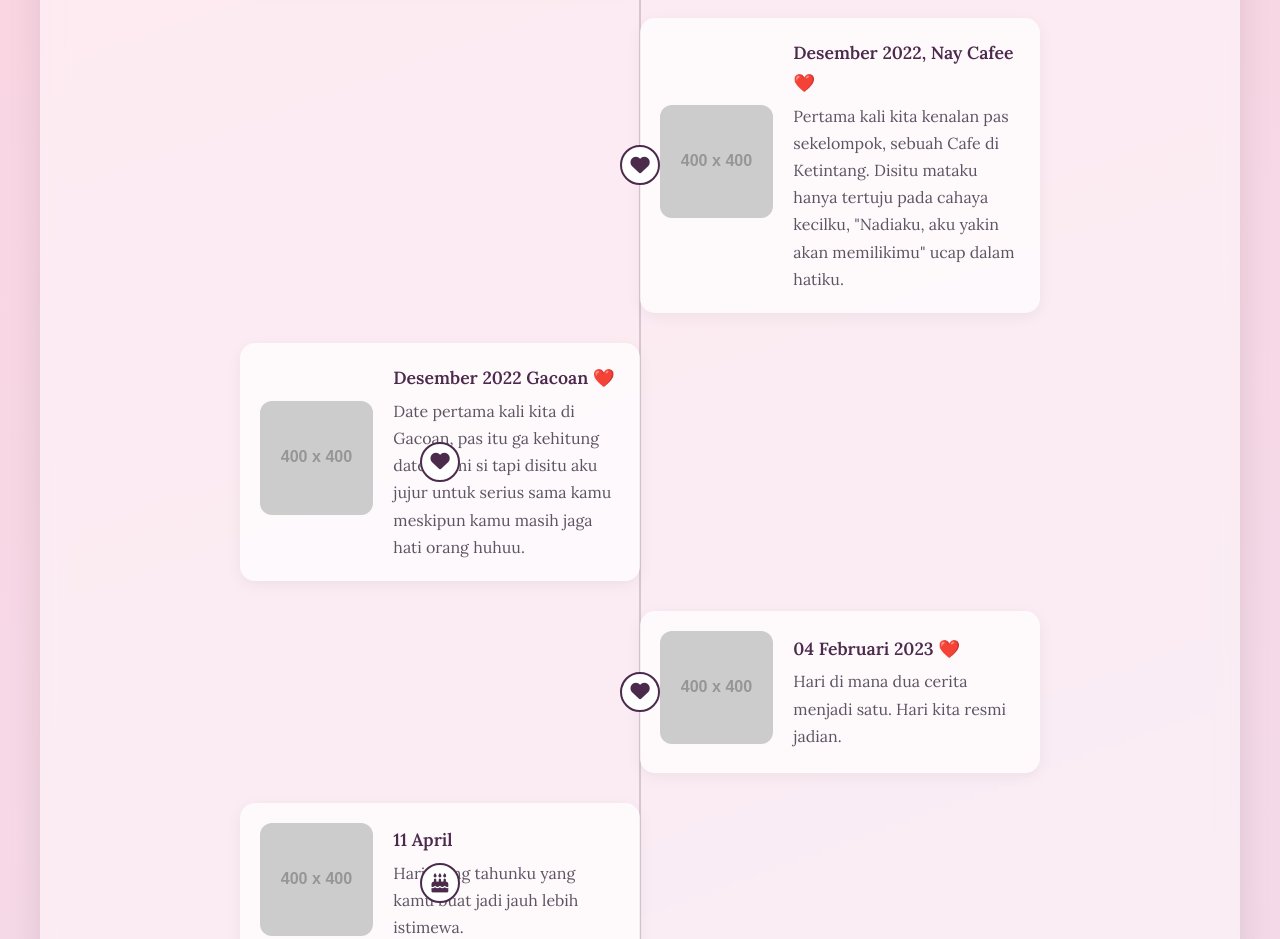
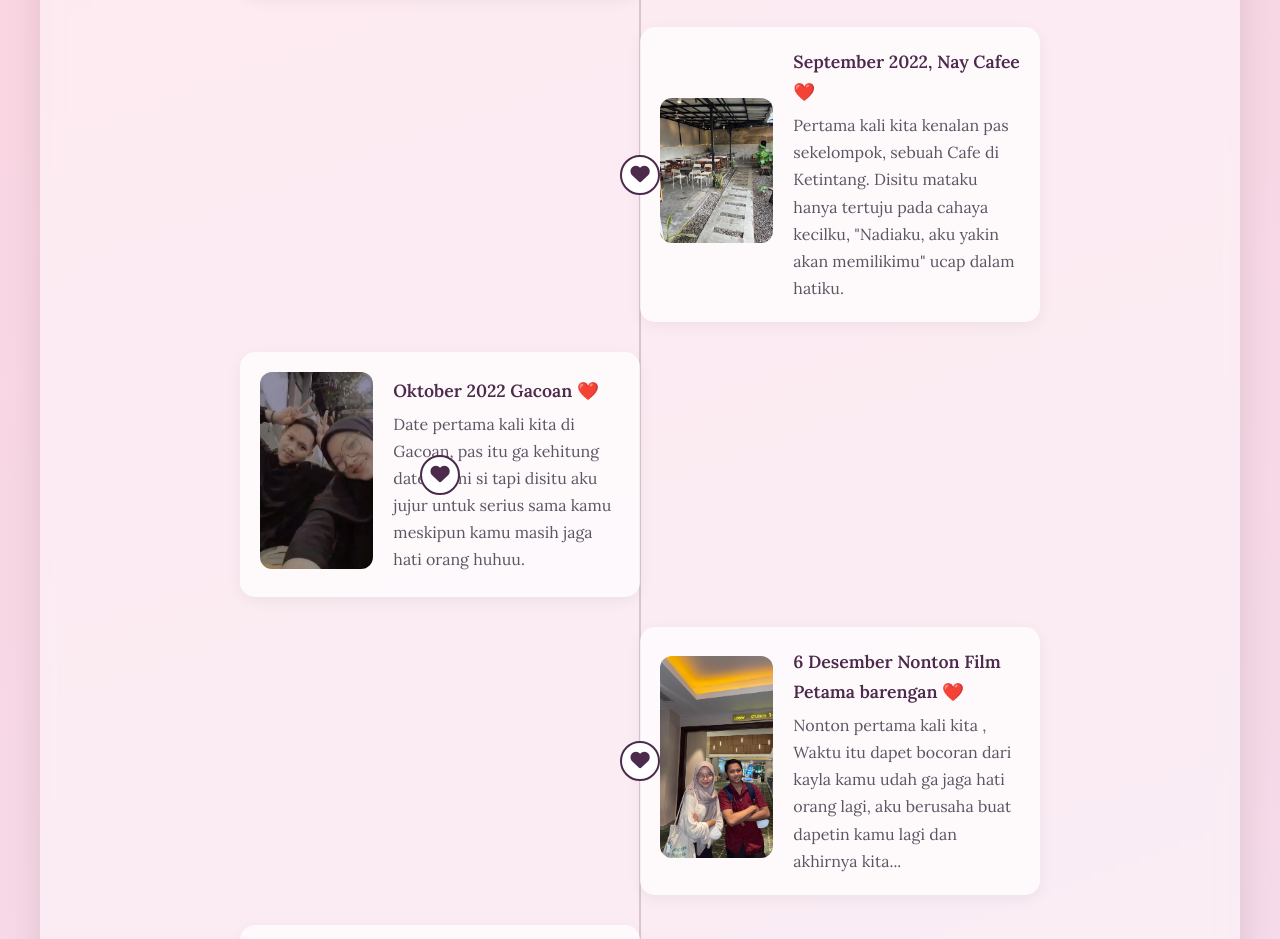
Before and after one commit to aryamars/NadiaBirthday, a plain HTML site: page index.html in a window 1280 px wide. Shown: the part 1306-2245 px from the top of the page. Drawn offline with nearby package versions, Linux system fonts and the light colour scheme; placeholder pictures from the web are drawn by us.

Commit message:
update foto dan lagu

```diff
--- a/index.html
+++ b/index.html
@@ -20,6 +20,31 @@
     <link rel="stylesheet" href="css/style.css" />
   </head>
   <body>
+<audio id="bgm" loop>
+  <source src="audio/ourstokeep.mp3" type="audio/mpeg" />
+</audio>
+
+<button id="playBtn" style="position:fixed; bottom:20px; right:20px; padding:10px 15px; border:none; border-radius:50%; background:#ff4d6d; color:white; font-size:20px; cursor:pointer; box-shadow:0 4px 10px rgba(0,0,0,0.3);">
+  🎵
+</button>
+
+<script>
+  const audio = document.getElementById("bgm");
+  const playBtn = document.getElementById("playBtn");
+  let isPlaying = false;
+
+  playBtn.addEventListener("click", () => {
+    if (!isPlaying) {
+      audio.play();
+      playBtn.textContent = "⏸️"; // jadi pause
+    } else {
+      audio.pause();
+      playBtn.textContent = "🎵"; // balik ke ikon musik
+    }
+    isPlaying = !isPlaying;
+  });
+</script>
+
     <div class="page-wrapper">
       <header class="hero-section">
         <div class="hero-content" data-aos="fade-in" data-aos-duration="1500">
@@ -59,7 +84,7 @@
                   />
                 </div>
                 <div class="timeline-text">
-                  <span class="date"> Juli 2022, Gedung E10</span>
+                  <span class="date"> September 2022, Gedung E10</span>
                   <p>
                     Kita pertama kali ketemu di kampus dan ga saling kenal, gada dokumentasi pas kita di depan E10 tapi seenggaknya ini mmewakili di depan E10 juga hihi.
                   </p>
@@ -73,12 +98,12 @@
               <div class="timeline-content">
                 <div class="timeline-image">
                   <img
-                    src="https://via.placeholder.com/400x400.png?text=Foto+Jadian"
+                    src="img/Nayscofee.jpg"
                     alt="Hari Jadian"
                   />
                 </div>
                 <div class="timeline-text">
-                  <span class="date">Desember 2022, Nay Cafee ❤️</span>
+                  <span class="date">September 2022, Nay Cafee ❤️</span>
                   <p>
                     Pertama kali kita kenalan pas sekelompok, sebuah Cafe di Ketintang. Disitu mataku hanya tertuju pada cahaya kecilku, "Nadiaku, aku yakin akan memilikimu" ucap dalam hatiku.
                   </p>
@@ -92,14 +117,33 @@
               <div class="timeline-content">
                 <div class="timeline-image">
                   <img
-                    src="https://via.placeholder.com/400x400.png?text=Foto+Jadian"
+                    src="img/FirstDate.JPG"
                     alt="Hari Jadian"
                   />
                 </div>
                 <div class="timeline-text">
-                  <span class="date">Desember 2022 Gacoan ❤️</span>
+                  <span class="date">Oktober 2022 Gacoan ❤️</span>
                   <p>
                     Date pertama kali kita di Gacoan, pas itu ga kehitung date resmi si tapi disitu aku jujur untuk serius sama kamu meskipun kamu masih jaga hati orang huhuu.
+                  </p>
+                </div>
+              </div>
+            </div>
+            <div class="timeline-item" data-aos="fade-up">
+              <div class="timeline-icon">
+                <i class="fa-solid fa-heart"></i>
+              </div>
+              <div class="timeline-content">
+                <div class="timeline-image">
+                  <img
+                    src="img/Nonton1.JPEG"
+                    alt="Hari Jadian"
+                  />
+                </div>
+                <div class="timeline-text">
+                  <span class="date">6 Desember Nonton Film Petama barengan ❤️</span>
+                  <p>
+                    Nonton pertama kali kita , Waktu itu dapet bocoran dari kayla kamu udah ga jaga hati orang lagi, aku berusaha buat dapetin kamu lagi dan akhirnya kita...
                   </p>
                 </div>
               </div>
```
Also changed, not shown: img/FirstDate.JPG (added), img/Nayscofee.jpg (added), img/Nonton1.JPEG (added), 3 other files.
